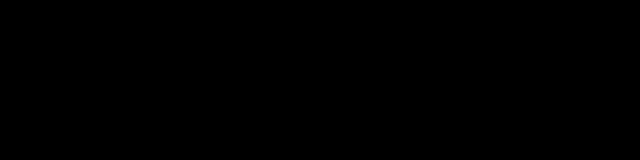
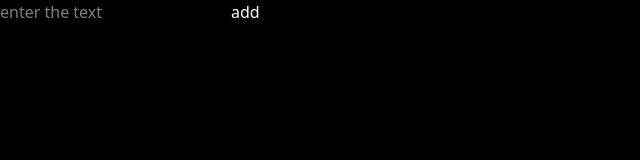
Before and after one commit to therealgone/TO-DO-REACT, a Next.js app in the folder to-do-react/: page /todo in a window 1280 px wide. Shown: the top 160 px of the page, without its empty margins (0-640 px from the left). Built offline with nearby package versions, Linux system fonts and the light colour scheme.

Commit message:
to do made

```diff
--- a/to-do-react/src/app/todo/page.tsx
+++ b/to-do-react/src/app/todo/page.tsx
@@ -1,17 +1,59 @@
-import { useState } from "react"
+"use client";
+import { useState } from "react";
+
+export default function Todo() {
+
+  const [input, SetInput] = useState("")
+  const [todo, SetTodo] = useState<string[]>([])
+
+  const handelInputChange = (e: React.ChangeEvent<HTMLInputElement>) => {
+    SetInput(e.target.value)
+  }
+
+  const Enter =(e: React.KeyboardEvent<HTMLInputElement>) => {
+    if (e.key == "Enter"){
+      AddTodo()
+    }
 
 
+  }
 
-export default function todo () {
-    return(
-            <div className="bg-black min-h-screen ">
+  const AddTodo = () => {
+    if (input.trim() === "")
+      return
+    SetTodo([...todo, input])
+
+    SetInput("")
+
+  }
+
+  return (
+    <div className="bg-black min-h-screen text-white ">
+      <input
+        placeholder="enter the text"
+        type="text"
+        value={input}
+        onChange={handelInputChange}
+        onKeyDown={Enter}
 
 
-                e
-         <input
-         placeholder="enter the text"
-         ></input>
-        </div>
-    );
+      ></input>
 
+      <button
+        onClick={AddTodo}
+
+      > add</button>
+
+      <ul className="text-white">
+        {todo.map((todo, index) => (
+        <li className="text-white">
+          {todo}
+        </li>
+        ))}
+
+      </ul>
+
+
+    </div>
+  );
 }
```
